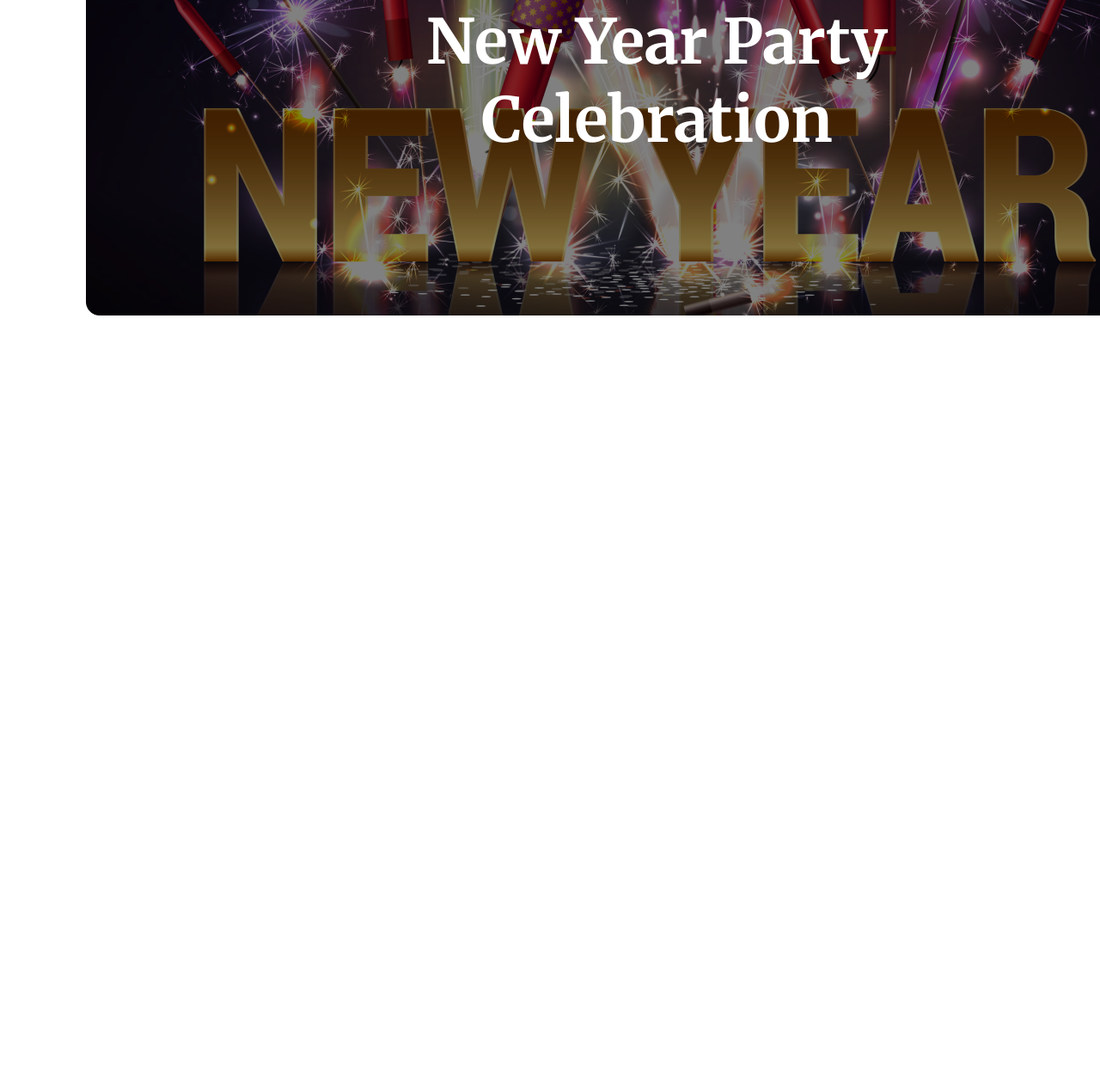
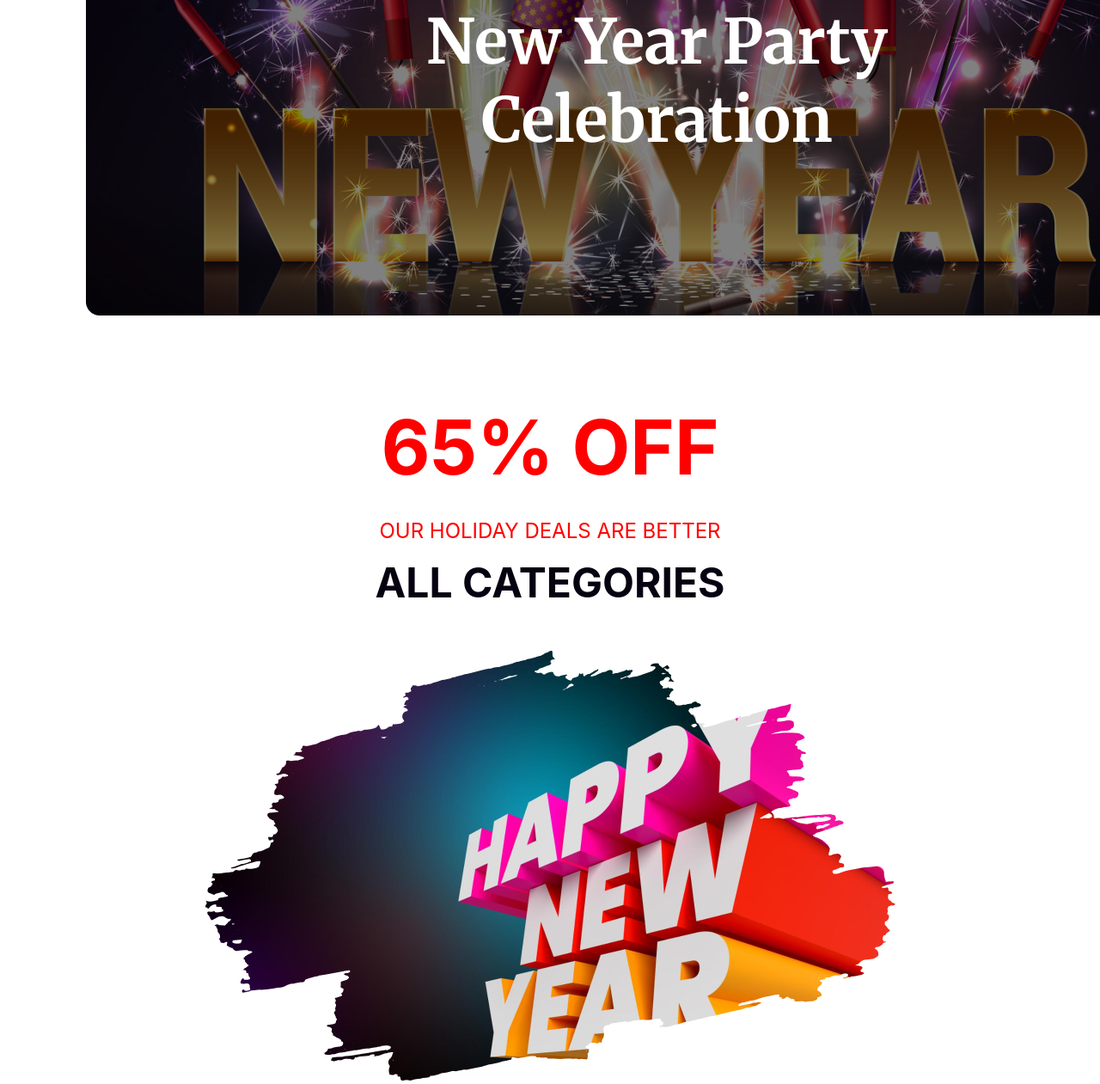
Before and after one commit to Progga-Roy/New_Year_New_Mission, a plain HTML site: page index.html in a window 1280 px wide. Shown: the part 283-1544 px from the top of the page at 86% size. Before the commit the page ends 800 px from the top, so only its background shows below. Drawn offline with Linux system fonts and the light colour scheme.

Commit message:
offer banner have done

```diff
--- a/index.html
+++ b/index.html
@@ -10,13 +10,29 @@
 <link href="https://fonts.googleapis.com/css2?family=Lato:ital,wght@0,100;0,300;0,400;0,700;0,900;1,100;1,300;1,400;1,700;1,900&family=Merriweather:ital,wght@0,300;0,400;0,700;0,900;1,300;1,400;1,700;1,900&family=Poppins&display=swap" rel="stylesheet">
 </head>
 <body>
+    <main class="main-container">
+        <section class="banner-section">
+            <div class="banner">
+                <img src="/images/Banner Image.png" alt="banner">
+                <div class="banner-heading">
+                <p>Happy New Year</p>
+                <h1>New Year Party <br> Celebration</h1>
+                </div>
+            </div>
+        </section>
 
-    <div class="banner">
-        <img  src="/images/Banner Image.png" alt="">
-        <div class="banner-heading">
-        <p>Happy New Year</p>
-        <h1>New Year Party <br> Celebration</h1>
+
+        <section class="offer-section">
+        <div class="offer">
+          <h1>65% OFF</h1>
+          <p>OUR HOLIDAY DEALS ARE BETTER</p>
+          <h3>ALL CATEGORIES</h3>
         </div>
-    </div>
+        <div class="offer-img" >
+            <img src="/images/New Year Photo.png" alt="new year photo">
+        </div>
+        </section>
+    </main>
+
 </body>
 </html>
--- a/style.css
+++ b/style.css
@@ -6,7 +6,12 @@
   font-weight: 400;
   font-style: normal;
 
+
 }
+body{
+    background-color: white;
+}
+/* Banner section start */
 .banner{
     margin: 50px 100px;
     width: 1320px;
@@ -34,3 +39,34 @@ text-align: center;
     font-weight: bold;
     margin-top: 16px;
 }
+/* Banner section end */
+
+.offer-section{
+    margin-top: 100px;
+    text-align: center;
+}
+.offer h1{
+    font-size: 88px;
+    font-family: "Inter", sans-serif;
+    font-weight: bold;
+    color: #FF0000;
+
+}
+.offer p{
+
+margin-top: 30px;
+font-size: 24px;
+color: #FF0000;
+font-family: "Inter", sans-serif;
+
+}
+.offer h3{
+    margin-top: 16px;
+    font-size: 48px;
+    color:#070211;
+    font-family: "Inter", sans-serif;
+    font-weight: bold;
+    }
+    .offer-img img{
+       margin-top: 50px;
+    }
```
